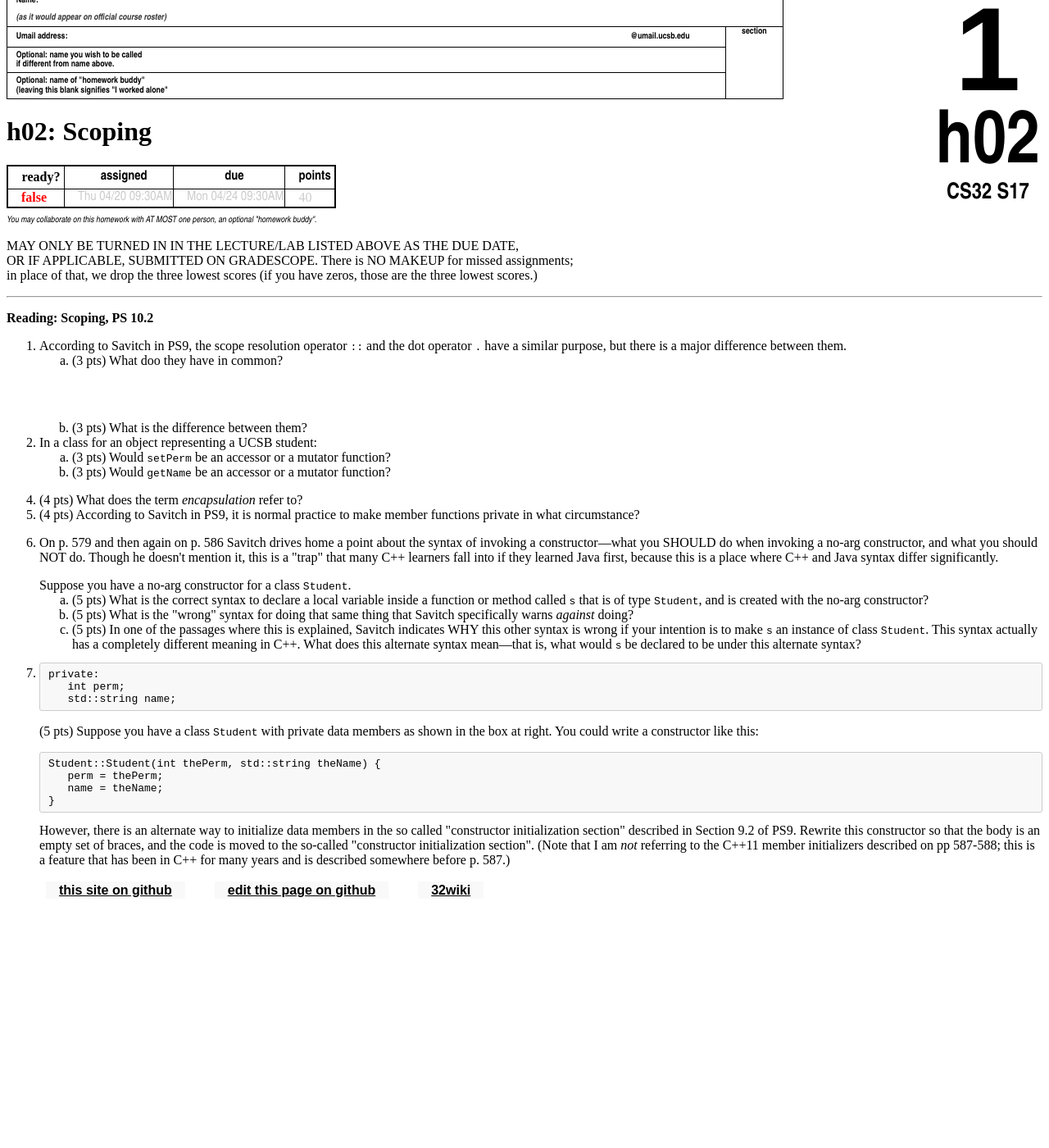
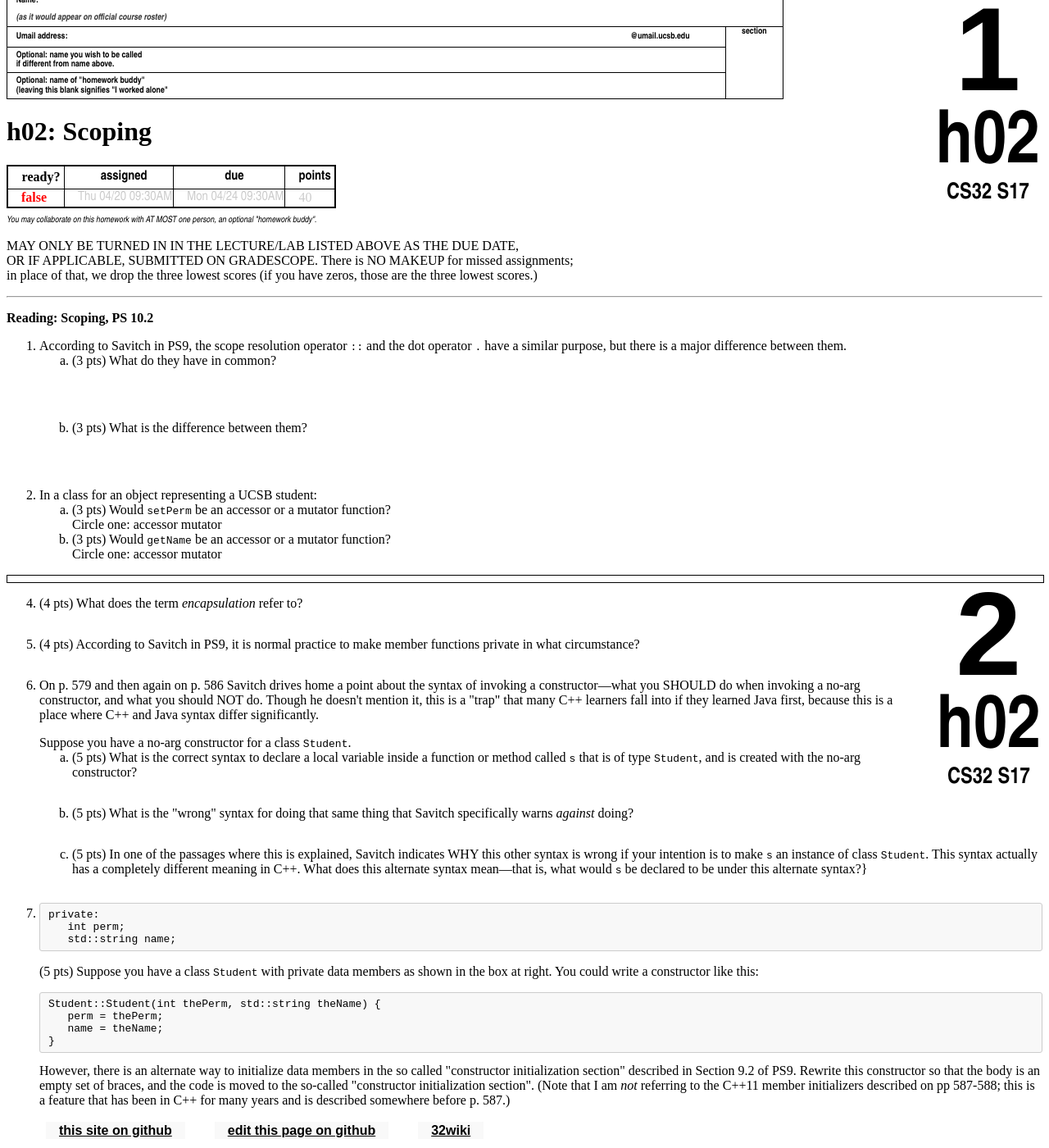
Before and after one commit to ucsb-cs32-s17/ucsb-cs32-s17.github.io, a Jekyll site: the page built from _hwk/h02.md, in a window 1280 px wide and 1400 px high, scrolled down 325 px. Shown: the whole window at 82% size. Built offline with Jekyll 4.4.1, drawn with Linux system fonts in a browser that asks for light colours; before the commit the page ends 1432 px from its top, so only the background shows below that.

Commit message:
CSS inline formatting

```diff
--- a/_hwk/h02.md
+++ b/_hwk/h02.md
@@ -19,37 +19,37 @@ https://ucsb-cs32-s17.github.io/hwk/h02/
 
 <li>According to Savitch in PS9, the scope resolution operator <code>::</code> and the dot operator <code>.</code> have a similar purpose, but there is a major difference between them.
 <ol>
-<li style='margin-bottom:4em'>(3 pts) What doo they have in common?</li>
-<li>(3 pts) What is the difference between them?</li>
+<li style='margin-bottom:4em'>(3 pts) What do they have in common?</li>
+<li style='margin-bottom:4em'>(3 pts) What is the difference between them?</li>
 </ol>
 </li>
 
 <li>In a class for an object representing a UCSB student:
 <ol>
-  <li> (3 pts) Would <code>setPerm</code> be an accessor or a mutator function?
-{{CircleOneTwoOptions|accessor|mutator}}
+  <li> (3 pts) Would <code>setPerm</code> be an accessor or a mutator function?<br />
+       Circle one: accessor mutator
 </li>
-  <li> (3 pts) Would <code>getName</code> be an accessor or a mutator function?
-{{CircleOneTwoOptions|accessor|mutator}}
+  <li> (3 pts) Would <code>getName</code> be an accessor or a mutator function?<br />
+       Circle one: accessor mutator
 </li>
 </ol>
 </li>
 </ol>
 
-{{HwkPageBreak|2}}
+<div class="pagebreak"></div>
 
 <ol start="4">
-<li>(4 pts) What does the term <em>encapsulation</em> refer to? {{Space|2em}}</li>
+<li style='margin-bottom:2em'>(4 pts) What does the term <em>encapsulation</em> refer to?</li>
 
-<li>(4 pts) According to Savitch in PS9, it is normal practice to make member functions private in what circumstance? {{Space|2em}}</li>
+<li style='margin-bottom:2em'>(4 pts) According to Savitch in PS9, it is normal practice to make member functions private in what circumstance?</li>
 
 <li><p>On p. 579 and then again on p. 586 Savitch drives home a point about the syntax of invoking a constructor&mdash;what you SHOULD do when invoking a no-arg constructor, and what you should NOT do.     Though he doesn't mention it, this is a "trap" that many C++ learners fall into if they learned Java first, because this is a place where C++ and Java syntax differ significantly.</p>
 
 Suppose you have a no-arg constructor for a class <code>Student</code>.
 <ol>
-<li>(5 pts) What is the correct syntax to declare a local variable inside a function or method called <code>s</code> that is of type <code>Student</code>, and is created with the no-arg constructor? {{Space|2em}}</li>
-<li>(5 pts) What is the "wrong" syntax for doing that same thing that Savitch specifically warns <em>against</em> doing?  {{Space|2em}}</li>
-<li>(5 pts) In one of the passages where this is explained, Savitch indicates WHY this other syntax is wrong if your intention is to make <code>s</code> an instance of class <code>Student</code>.  This syntax actually has a completely different meaning in C++.   What does this alternate syntax mean&mdash;that is, what would <code>s</code> be declared to be under this alternate syntax?  {{Space|2em}}</li>
+<li style='margin-bottom:2em'>(5 pts) What is the correct syntax to declare a local variable inside a function or method called <code>s</code> that is of type <code>Student</code>, and is created with the no-arg constructor?</li>
+<li style='margin-bottom:2em'>(5 pts) What is the "wrong" syntax for doing that same thing that Savitch specifically warns <em>against</em> doing? </li>
+<li style='margin-bottom:2em'>(5 pts) In one of the passages where this is explained, Savitch indicates WHY this other syntax is wrong if your intention is to make <code>s</code> an instance of class <code>Student</code>.  This syntax actually has a completely different meaning in C++.   What does this alternate syntax mean&mdash;that is, what would <code>s</code> be declared to be under this alternate syntax?}</li>
 </ol>
 </li>
 
```
